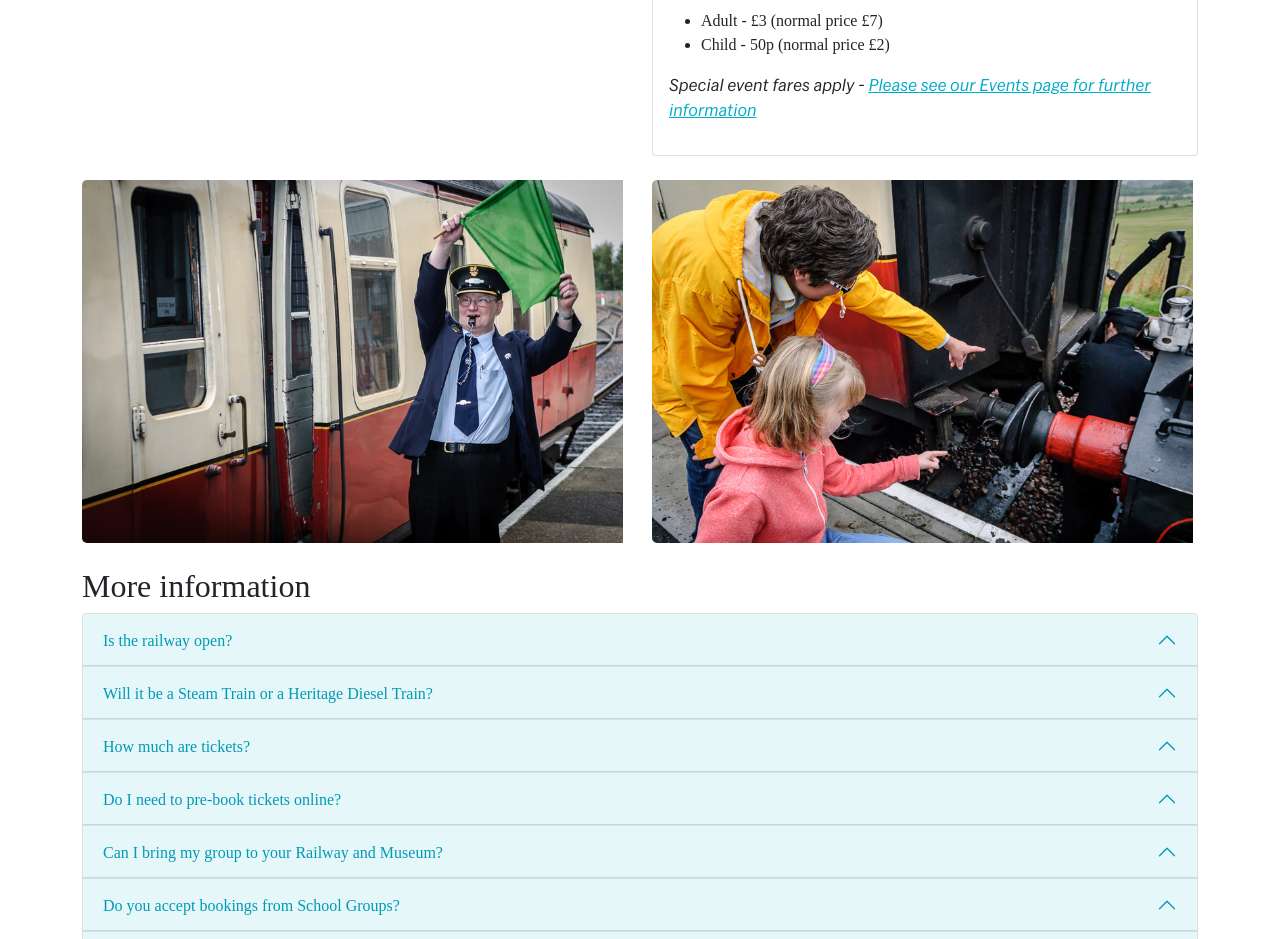
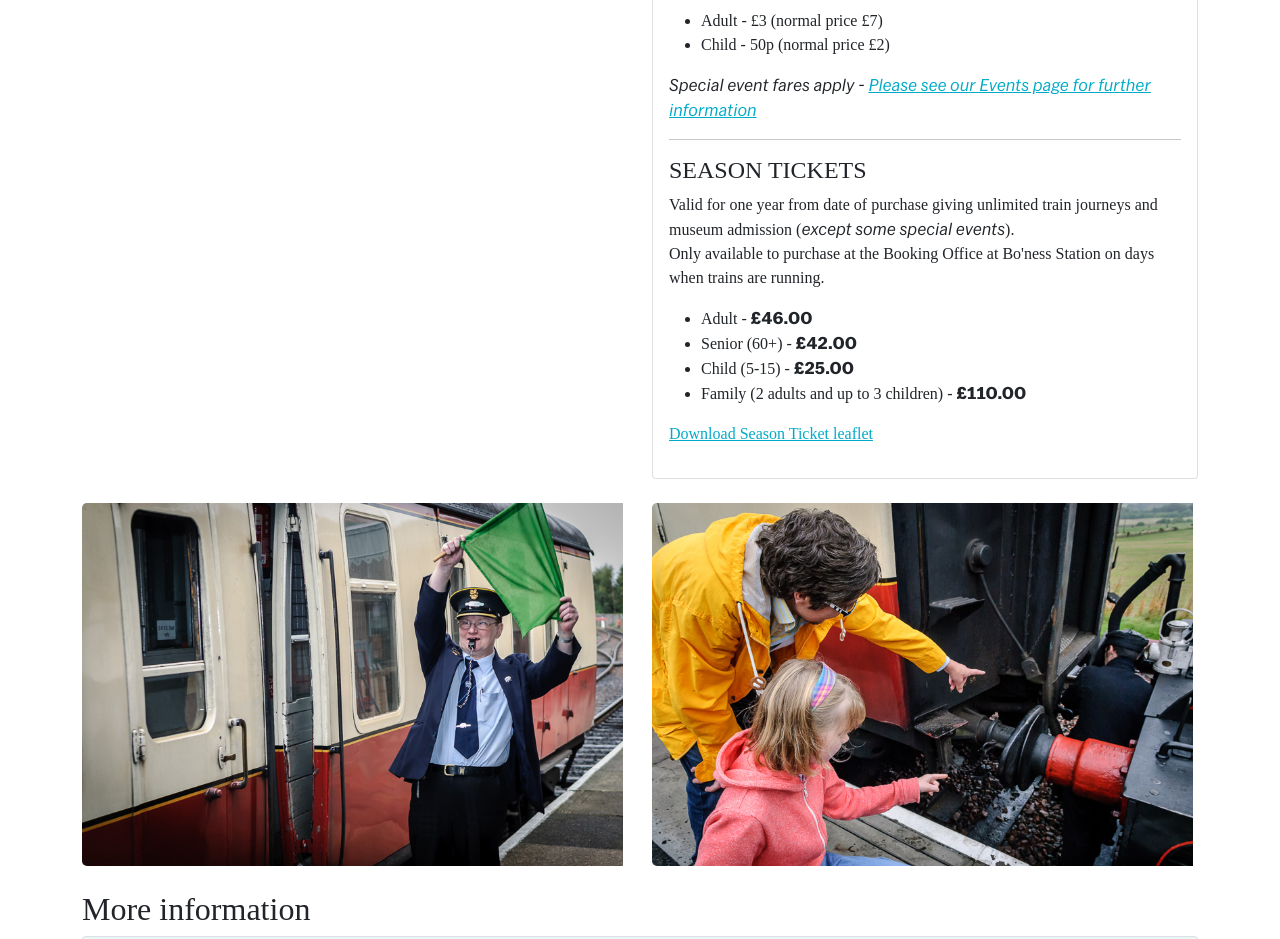
Before and after one commit to thepurpleblob/bk, a Vue app: page /plan in a window 1280 px wide. Shown: the part 1000-1939 px from the top of the page. Built offline with nearby package versions, Linux system fonts and the light colour scheme; a web font is replaced by a local one; what v-calendar, vue-js-modal, vuejs-logger would draw is missing.

Commit message:
Adding railway season tickets

```diff
--- a/src/components/FaresBlock.vue
+++ b/src/components/FaresBlock.vue
@@ -37,6 +37,24 @@
                     <i>Special event fares apply -
                         <router-link to="events">Please see our Events page for further information</router-link></i>
                 </p>
+                <hr />
+                <h4>SEASON TICKETS</h4>
+                <p>
+                    Valid for one year from date of purchase giving unlimited train journeys and museum admission
+                    (<i>except some special events</i>).
+                    <br />
+                    Only available to purchase at the Booking Office at Bo'ness Station on days when trains are
+                    running.
+                </p>
+                <ul>
+                    <li>Adult - <strong>£46.00</strong></li>
+                    <li>Senior (60+) - <strong>£42.00</strong></li>
+                    <li>Child (5-15) - <strong>£25.00</strong></li>
+                    <li>Family (2 adults and up to 3 children) - <strong>£110.00</strong></li>
+                </ul>
+                <p>
+                    <a href="./staticassets/SeasonTicket22.pdf" download>Download Season Ticket leaflet</a>
+                </p>
             </div>
         </div>
     </div>
```
Also changed, not shown: 1 other file (tests, documents, lock files or other folders).
